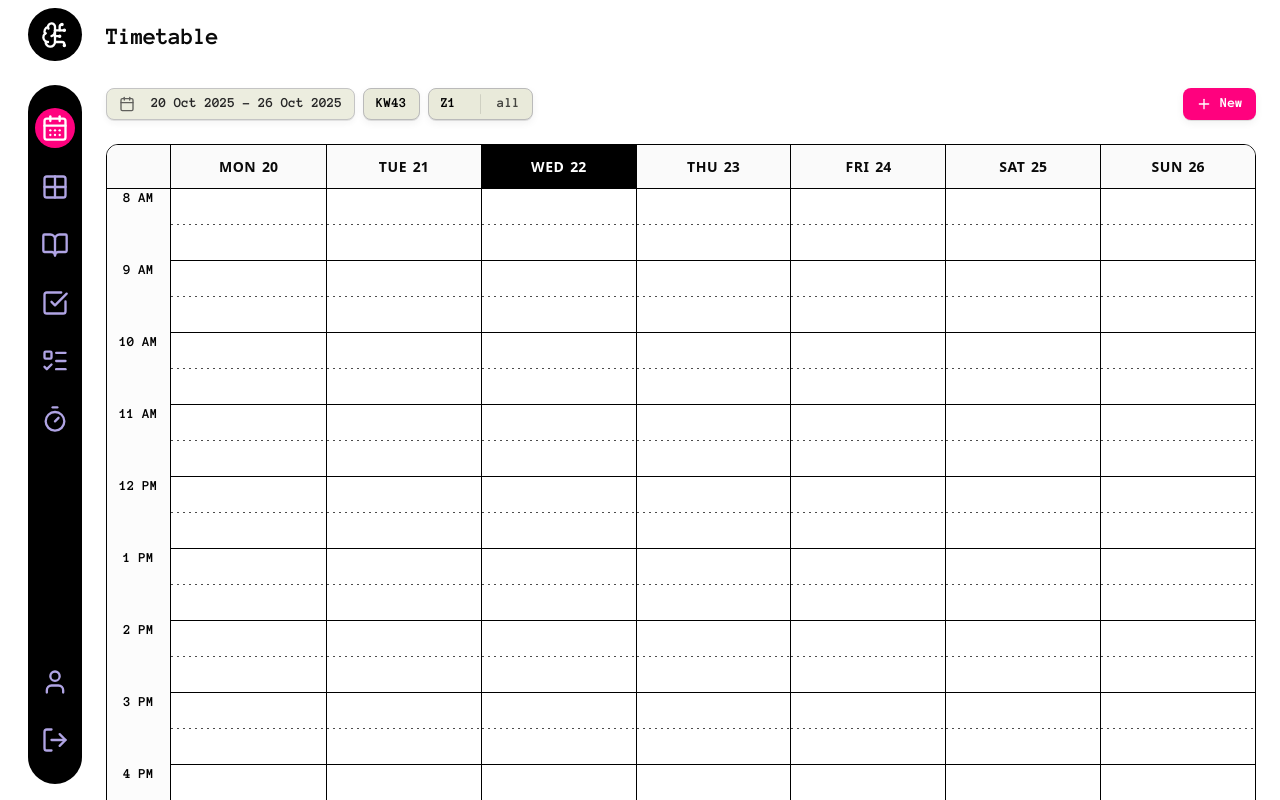
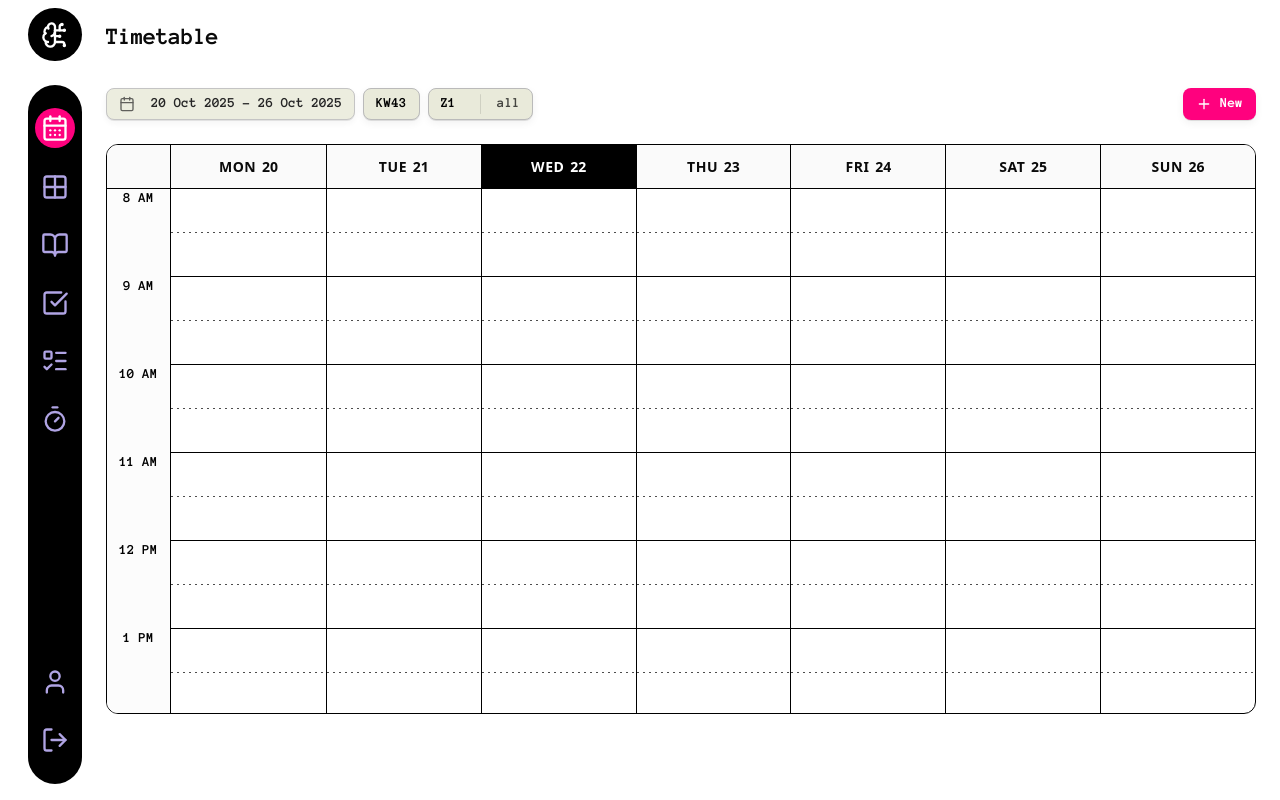
Before and after one commit to SatMunira/uniflow, a React (Vite) app: page /timetable in a window 1280 px wide. Built offline with nearby package versions, Linux system fonts and the light colour scheme; a web font is replaced by a local one.

Commit message:
refactor: enhance WeekCalendar layout and styling for improved usability

```diff
--- a/src/components/ui/Calender/WeekCalendar.tsx
+++ b/src/components/ui/Calender/WeekCalendar.tsx
@@ -149,7 +149,7 @@ export const WeekCalendar: React.FC<WeekCalendarProps> = ({
           );
         })}
       </div>
-
+      <div className={cls.bodyScroll}>
         {/* Левая колонка — часы */}
         <div className={cls.times}>
           {Array.from({ length: hourEnd - hourStart + 1 }).map((_, i) => {
@@ -215,5 +215,6 @@ export const WeekCalendar: React.FC<WeekCalendarProps> = ({
           )}
         </div>
       </div>
+    </div>
   );
 };
--- a/src/components/ui/Calender/WeekCalender.module.scss
+++ b/src/components/ui/Calender/WeekCalender.module.scss
@@ -1,9 +1,12 @@
 .calendar {
   --days: 7;
   --rows: 24;
-  --gutter-w: 64px;      /* левая колонка с часами */
-  --header-h: 44px;      /* высота шапки */
-  --cell-h: 36px;        /* высота строки (шаг) */
+  --gutter-w: 64px;
+  /* левая колонка с часами */
+  --header-h: 44px;
+  /* высота шапки */
+  --cell-h: 44px;
+  /* высота строки (шаг) */
   --grid-border: 1px solid #000;
   --grid-bg: #fff;
   --hour-line: #000;
@@ -11,7 +14,9 @@
   --now: #FF017E;
   --hdr-font-size: 14px;
   --hdr-font-weight: 600;
-
+  --calendar-h: 570px;
+  /* выстави под свой кейс / можно calc(100vh - ... ) */
+  --bottom-gap: 56px;
   position: relative;
   background: var(--grid-bg);
   border: 1px solid #000;
@@ -22,8 +27,10 @@
   display: grid;
   grid-template:
     "header" var(--header-h)
-    "body" calc(var(--rows) * var(--cell-h))
+    "body" 1fr
     / 1fr;
+
+  block-size: var(--calendar-h);
 }
 
 /* ====== ШАПКА ====== */
@@ -35,7 +42,11 @@
   border-bottom: var(--grid-border);
   background: #fafafa;
 }
-.headerGutter { border-right: var(--grid-border); }
+
+.headerGutter {
+  border-right: var(--grid-border);
+}
+
 .headerCell {
   display: grid;
   place-items: center;
@@ -44,17 +55,25 @@
   background: transparent;
   color: inherit;
 
-  border-right: 0;                 /* было */
-  border-left: var(--grid-border); /* стало */
+  border-right: 0;
+  /* было */
+  border-left: var(--grid-border);
+  /* стало */
 }
+
 .headerCell:hover,
 .isActive {
   background: #000;
   color: #fff;
 }
-.headerCell:active { filter: brightness(.9); }
 
-.headerCell:last-child { border-right: 0; }
+.headerCell:active {
+  filter: brightness(.9);
+}
+
+.headerCell:last-child {
+  border-right: 0;
+}
 
 .headerLabel {
   display: inline-flex;
@@ -64,27 +83,40 @@
   font-family: var(--font-mono, ui-sans-serif, system-ui, "Segoe UI", Roboto, Arial);
   font-size: 14px;
 }
-.weekday { text-transform: uppercase; letter-spacing: .04em; }
-.dayNum { font-weight: 600; }
+
+.weekday {
+  text-transform: uppercase;
+  letter-spacing: .04em;
+}
+
+.dayNum {
+  font-weight: 600;
+}
 
 /* ====== ЛЕВАЯ КОЛОНКА (ЧАСЫ) ====== */
 .times {
   position: absolute;
-  inset-block-start: var(--header-h);
+  inset-block-start: 0;         /* было: var(--header-h) */
   inset-inline-start: 0;
   inline-size: var(--gutter-w);
-  block-size: calc(var(--rows) * var(--cell-h));
+  block-size: calc(var(--rows) * var(--cell-h));  /* полная высота содержимого */
   border-right: var(--grid-border);
   background: #fcfcfc;
   z-index: 2;
 
   display: grid;
-  grid-auto-rows: calc(var(--cell-h) * 2); /* 1 ряд = 60 минут */
+  grid-auto-rows: calc(var(--cell-h) * 2);
 }
-.timeRow { position: relative; display: block; }
-.timeRow > span {
+
+.timeRow {
+  position: relative;
+  display: block;
+}
+
+.timeRow>span {
   position: absolute;
-  top: -1px;            /* на линии часа */
+  top: -1px;
+  /* на линии часа */
   left: 50%;
   transform: translateX(-50%);
   white-space: nowrap;
@@ -106,9 +138,12 @@
   line-height: 1;
 
   /* твои новые цвета */
-  color: var(--now);              /* текст — var(--now) */
-  background: #FFC4E1;           /* фон — #FFC4E1 */
-  border: 1px solid var(--now);  /* рамка — var(--now) */
+  color: var(--now);
+  /* текст — var(--now) */
+  background: #FFC4E1;
+  /* фон — #FFC4E1 */
+  border: 1px solid var(--now);
+  /* рамка — var(--now) */
 
   z-index: 5;
   pointer-events: none;
@@ -119,24 +154,33 @@
 
 
 /* ====== ОСНОВНАЯ СЕТКА ====== */
+/* .grid уже в "bodyScroll", менять не нужно — она длинная и будет прокручиваться */
 .grid {
   grid-area: body;
   position: relative;
   display: grid;
   grid-template-columns: var(--gutter-w) repeat(var(--days), 1fr);
+  /* важно: = полной высоте контента, чтобы была прокрутка */
+  block-size: calc(var(--rows) * var(--cell-h));
 }
+
 /* вместо :first-of-type */
-.grid > .bodyGutter + .dayColumn { border-left: 0; }
+.grid>.bodyGutter+.dayColumn {
+  border-left: 0;
+}
 
 /* для шапки — тоже по соседству, чтобы наверняка */
-.headerGutter + .headerCell { border-left: 0; }
+.headerGutter+.headerCell {
+  border-left: 0;
+}
 
 
 /* левая «водосточная» колонка */
 .bodyGutter {
   grid-column: 1 / 2;
   background: #fcfcfc;
-  border-right: var(--grid-border); /* линия между gutter и днями */
+  border-right: var(--grid-border);
+  /* линия между gutter и днями */
 }
 
 /* колонки дней: рисуем слева, НЕ справа */
@@ -145,11 +189,13 @@
   z-index: 2;
   display: grid;
   grid-auto-rows: var(--cell-h);
-  border-right: 0;                /* было: var(--grid-border) */
-  border-left: var(--grid-border);/* стало: линия слева */
+  border-right: 0;
+  /* было: var(--grid-border) */
+  border-left: var(--grid-border);
+  /* стало: линия слева */
 }
-/* нижняя «толстая» линия: отключить у последней ячейки */
-.dayColumn .cell:last-child::after { content: none; }
+
+
 
 /* слоты — только разделители, без hover-оверлея */
 .cell {
@@ -159,35 +205,45 @@
   cursor: pointer;
   padding: 0;
 }
+
 /* получас — мелкий пунктир #000 */
 .cell::after {
   content: "";
   position: absolute;
-  left: 0; right: 0; bottom: 0;
+  left: 0;
+  right: 0;
+  bottom: 0;
   height: 1px;
   background-image: repeating-linear-gradient(90deg, #000 0 2px, transparent 2px 6px);
   opacity: .7;
   pointer-events: none;
 }
+
 /* конец часа — сплошная линия #000 */
 .dayColumn .cell:nth-child(2n)::after {
   background-image: none;
   background-color: #000;
   opacity: 1;
 }
+
 /* убираем старый hover у ячеек */
-.cell:hover::after { content: ""; }
+.cell:hover::after {
+  content: "";
+}
 
 /* ====== HOVER-ИНДИКАТОРЫ: БЕЗ border-top, ТОЛЬКО background ====== */
 
 /* тонкая линия через всю сетку, не задевает вертикальные бордеры */
 .hoverIndicator {
   position: absolute;
-  left: calc(var(--gutter-w) + 1px); /* +1px от левого вертикального бордера */
-  right: 1px;                        /* -1px от правого вертикального бордера */
+  left: calc(var(--gutter-w) + 1px);
+  /* +1px от левого вертикального бордера */
+  right: 1px;
+  /* -1px от правого вертикального бордера */
   height: 1.5px;
   background: var(--now);
-  transform: translateY(-50%);       /* центр по Y (у тебя top уже вычисляется в % ) */
+  transform: translateY(-50%);
+  /* центр по Y (у тебя top уже вычисляется в % ) */
   z-index: 3;
   pointer-events: none;
   opacity: .9;
@@ -212,12 +268,18 @@
   pointer-events: none;
 }
 
-/* 1) Убрать правый бордер у последней именно КОЛОНКИ (не последнего ребёнка вообще) */
-.grid > .dayColumn:last-of-type {
-  border-right: 0;
+
+/* новая обёртка — занимает всю "body"-зону и скроллит контент внутри */
+.bodyScroll {
+  grid-area: body;
+  position: relative;
+  overflow: auto;
+  block-size: 100%;
+
+  /* нижний зазор чтобы последнее время не прилипало к краю */
+  padding-bottom: var(--bottom-gap);
+
+  /* скрыть скроллбар */
+  scrollbar-width: none;                 /* Firefox */
 }
-
-/* 2) Убрать нижний разделитель у последней ячейки в колонке */
-.dayColumn > .cell:last-child::after {
-  content: none;
-}
+.bodyScroll::-webkit-scrollbar { display: none; }  /* WebKit */
```
Lines whose indentation alone changed are shown as unchanged.
